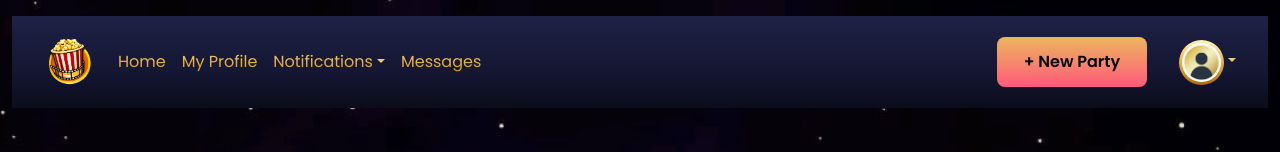
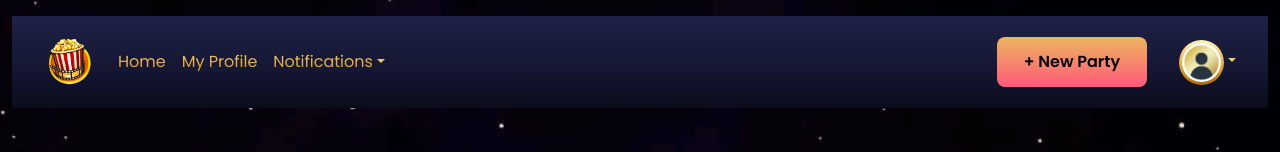
Before and after one commit to bettapcq/PopCornPal_fe, a React (Vite) app: page /private in a window 1280 px wide. Shown: the top 152 px of the page. Built offline with nearby package versions, Linux system fonts and the light colour scheme.

Commit message:
comment extra implementations

```diff
--- a/src/components/superiorNavBAr/SuperiorNavBar.jsx
+++ b/src/components/superiorNavBAr/SuperiorNavBar.jsx
@@ -117,21 +117,21 @@ function SuperiorNavBar() {
               )}
             </div>
 
-            <Nav.Link as={NavLink} to="/private/messages">
+            {/* <Nav.Link as={NavLink} to="/private/messages">
               Messages
-            </Nav.Link>
+            </Nav.Link> */}
           </Nav>
         </Navbar.Collapse>
 
         {/* icons */}
 
-        <Nav.Link
+        {/* <Nav.Link
           as={NavLink}
           to="/private/messages"
           className="px-3 d-lg-none"
         >
           <FontAwesomeIcon icon={faComment} className="nav-icon" />
-        </Nav.Link>
+        </Nav.Link> */}
         <Nav.Link
           as={NavLink}
           to="/private/notifications"
@@ -181,9 +181,9 @@ function SuperiorNavBar() {
           <NavDropdown.Item as={NavLink} to="/private/security">
             Settings
           </NavDropdown.Item>
-          <NavDropdown.Item as={NavLink} to="/private/backoffice">
+          {/* <NavDropdown.Item as={NavLink} to="/private/backoffice">
             Backoffice
-          </NavDropdown.Item>
+          </NavDropdown.Item> */}
           <NavDropdown.Divider color="$text-light" />
           <NavDropdown.Item
             type="button"
```
